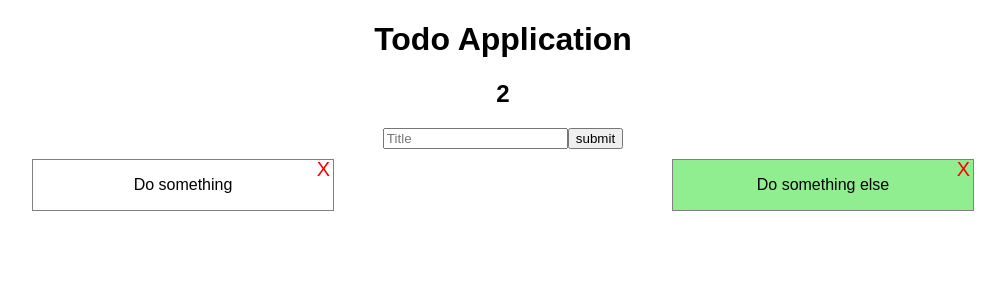
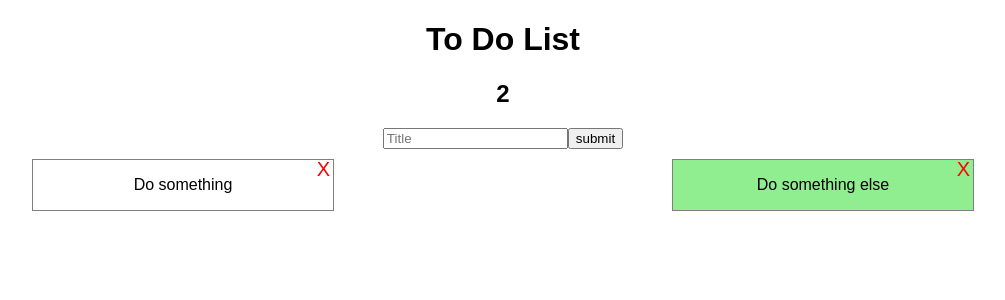
Before and after one commit to coffeeandpouch/todosApp, a React (Create React App) app: page / in a window 1280 px wide. Shown: the top 300 px of the page, without its empty margins (137-1142 px from the left). Built offline with nearby package versions, Linux system fonts and the light colour scheme.

Commit message:
commits title change

```diff
--- a/src/App.js
+++ b/src/App.js
@@ -47,7 +47,7 @@ export default class App extends React.Component {
   render() {
     return (
       <div className="App">
-        <h1>Todo Application</h1>
+        <h1>To Do List</h1>
         <h2>{this.state.todos.length}</h2>
         <TodoForm createTodo={this.createTodo} />
         <section className="todos">
```
